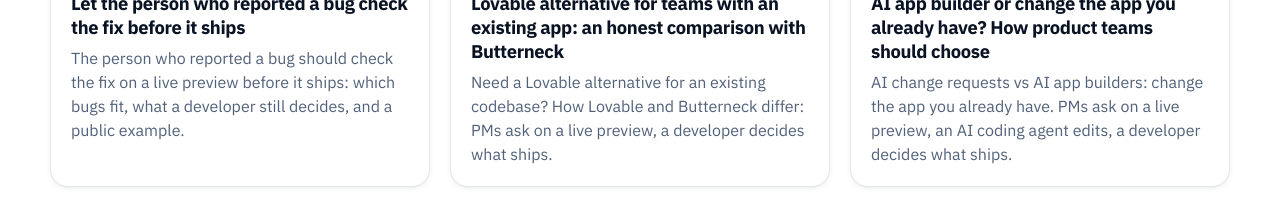
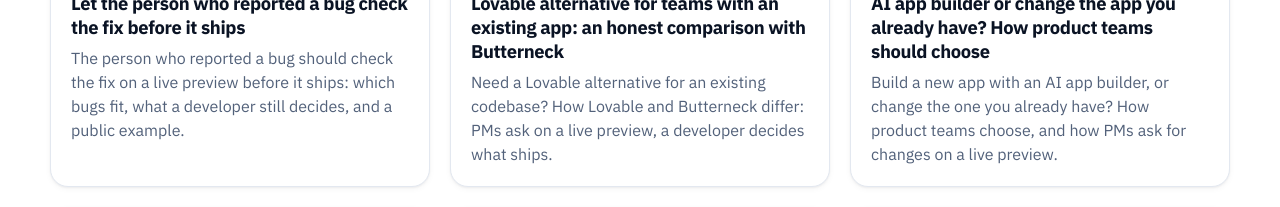
Before and after one commit to Lanatus-Systems/maintainer-pro-marketing, a Next.js app: page /blog in a window 1280 px wide. Shown: the part 689-896 px from the top of the page. Built offline with nearby package versions, Linux system fonts and the light colour scheme; no server answers.

Commit message:
K-279: query-first meta description on the AI app-builder comparison

```diff
--- a/src/content/posts/ai-app-builder-vs-changing-your-existing-app.ts
+++ b/src/content/posts/ai-app-builder-vs-changing-your-existing-app.ts
@@ -5,7 +5,7 @@ export const post: BlogPost = {
   title: "AI app builder or change the app you already have? How product teams should choose",
   seoTitle: "AI app builder or change the app you already have?",
   description:
-    "AI change requests vs AI app builders: change the app you already have. PMs ask on a live preview, an AI coding agent edits, a developer decides what ships.",
+    "Build a new app with an AI app builder, or change the one you already have? How product teams choose, and how PMs ask for changes on a live preview.",
   date: "2026-11-05",
   updated: "2026-11-17",
   author: "The Butterneck team",
```
